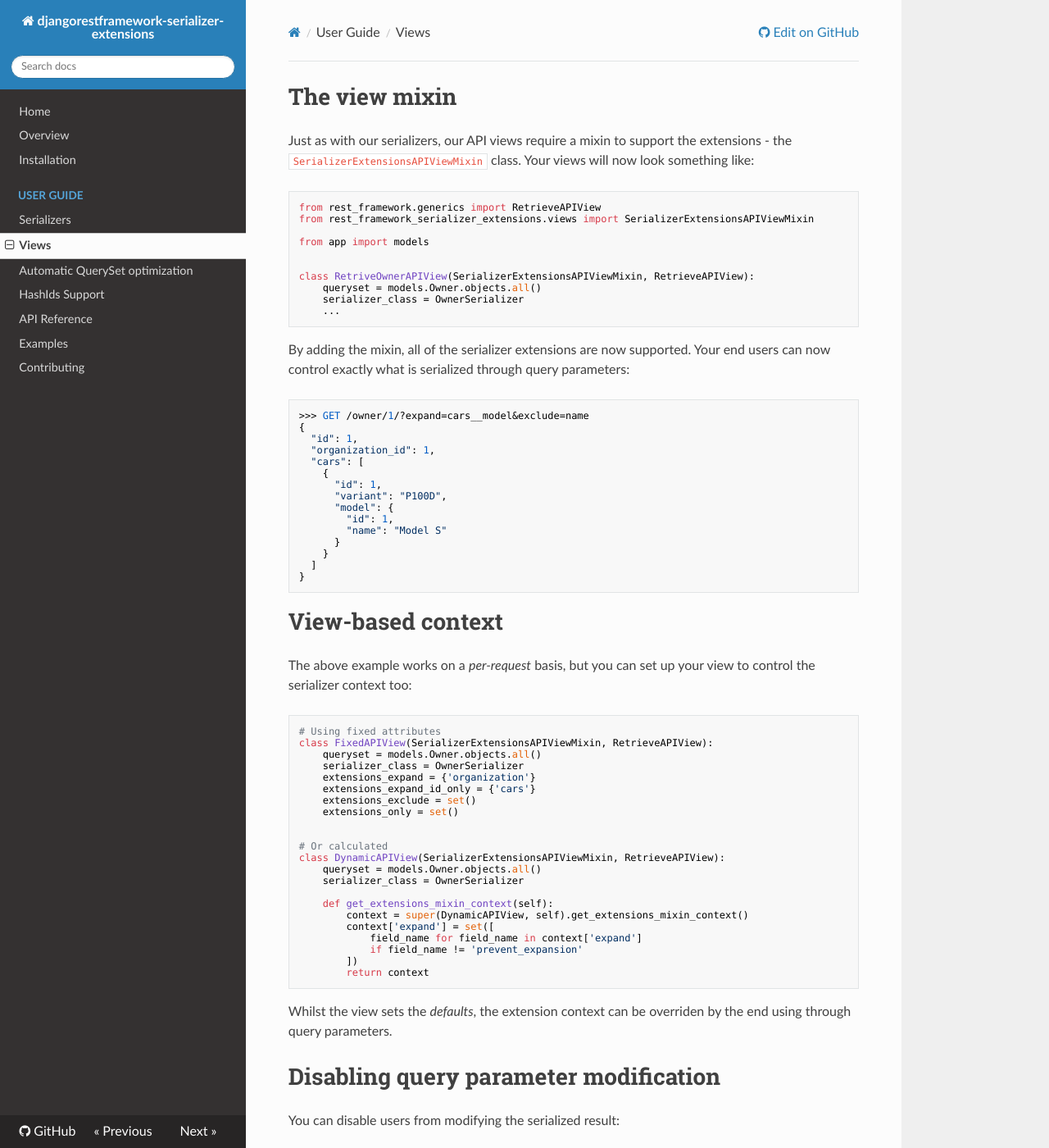
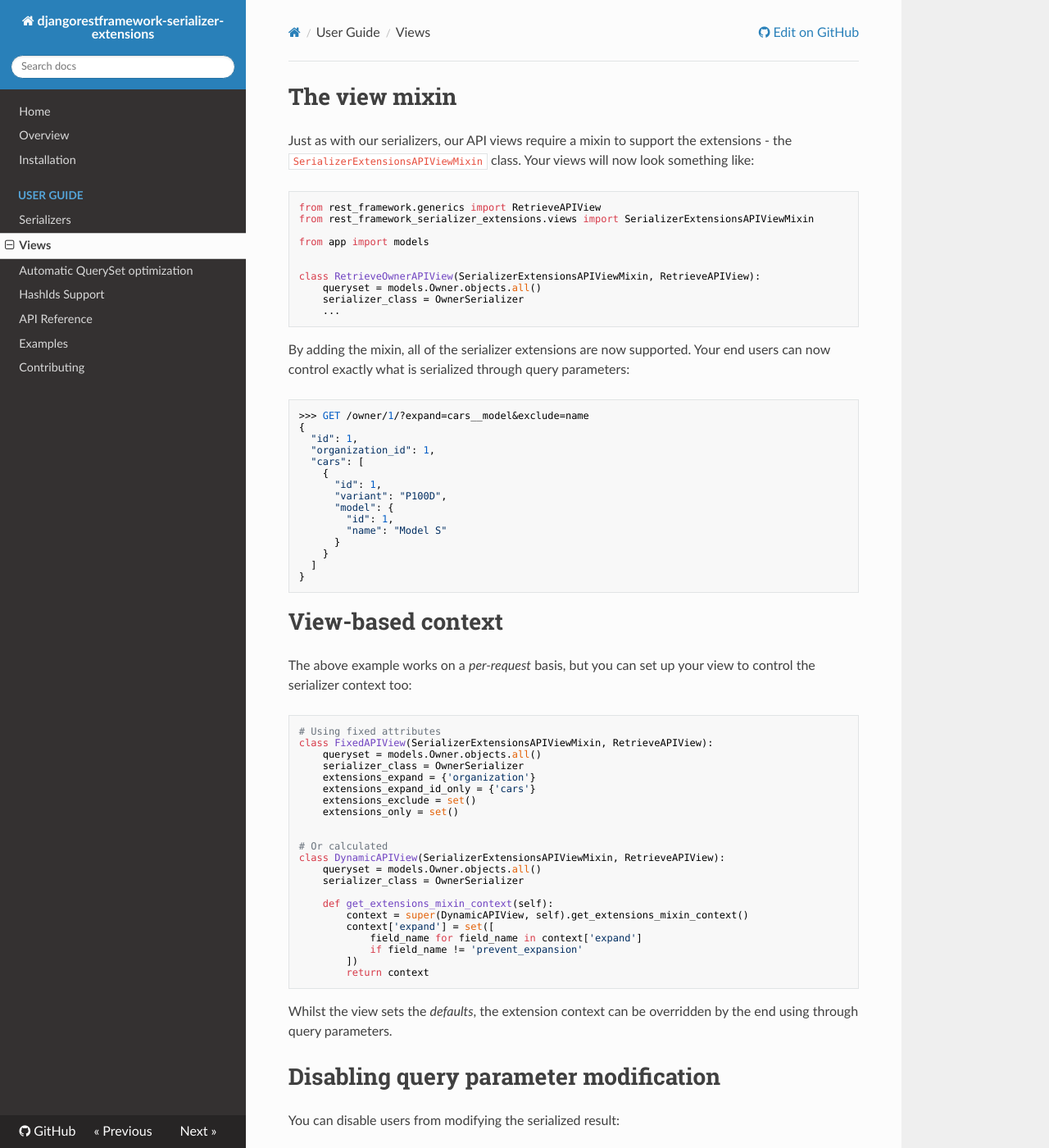
Before and after one commit to evenicoulddoit/django-rest-framework-serializer-extensions, an MkDocs documentation site: the page built from docs/usage-views.md, in a window 1280 px wide and 1400 px high. Shown: the whole window at 82% size. Built offline with MkDocs 1.6.1, drawn with Linux system fonts in a browser that asks for light colours; nearby versions of some CDN libraries; old or Windows-style settings are respelled for this version of MkDocs.

Commit message:
Document: Fix typos

````diff
--- a/docs/usage-views.md
+++ b/docs/usage-views.md
@@ -10,7 +10,7 @@ from rest_framework_serializer_extensions.views import SerializerExtensionsAPIVi
 from app import models
 
 
-class RetriveOwnerAPIView(SerializerExtensionsAPIViewMixin, RetrieveAPIView):
+class RetrieveOwnerAPIView(SerializerExtensionsAPIViewMixin, RetrieveAPIView):
     queryset = models.Owner.objects.all()
     serializer_class = OwnerSerializer
     ...
@@ -67,7 +67,7 @@ class DynamicAPIView(SerializerExtensionsAPIViewMixin, RetrieveAPIView):
         return context
 ```
 
-Whilst the view sets the *defaults*, the extension context can be overriden
+Whilst the view sets the *defaults*, the extension context can be overridden
 by the end using through query parameters.
 
 # Disabling query parameter modification
````
